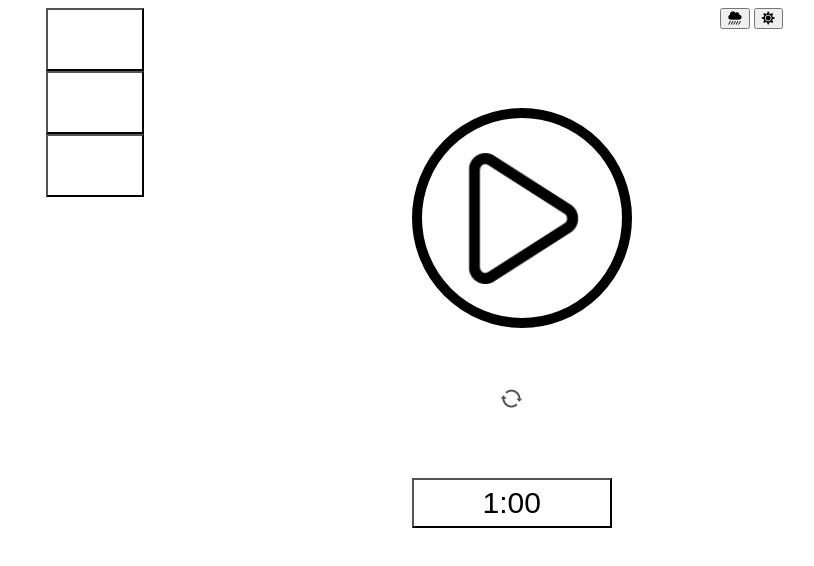
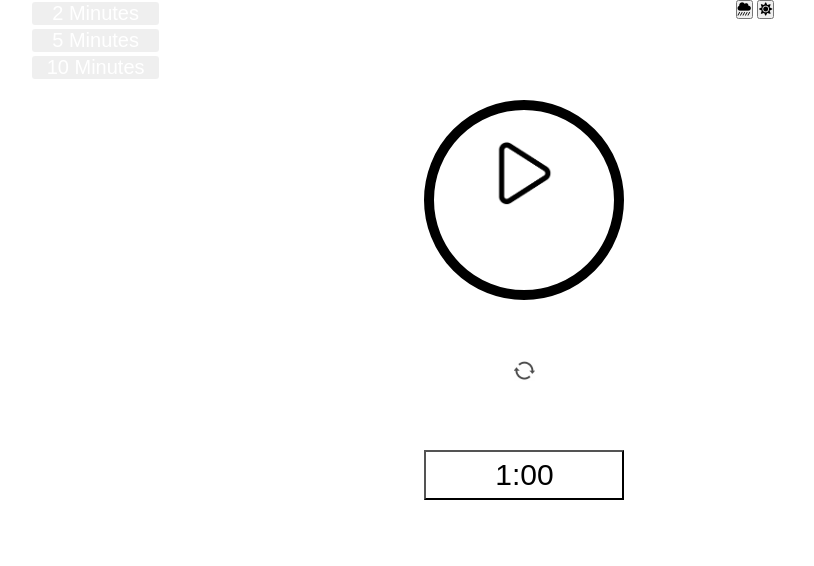
Before and after one commit to yohei-tanaka25/moggison-teamE, a plain HTML site: page index.html in a window 1280 px wide. Shown: the whole page, without its empty margins (122-936 px from the left). Drawn offline with Linux system fonts and the light colour scheme.

Commit message:
#3 #5 完了しました

```diff
--- a/style.css
+++ b/style.css
@@ -1,23 +1,40 @@
+* {
+  margin: 0;
+  padding: 0;
+  box-sizing: border-box;
+}
+
+
 .main{
     display: flex;
 }
 
 .left{
-    width: 33%;
     height: 80%;
     display: flex;
     justify-content: space-evenly;
     align-items: center;
     flex-direction: column;
+    flex: 1;
 }
 
 .left button{
     color: white;
-    width: 98px;
-    height: 63px;
-    background: none;
+    width: 30%;
+    height: 10%;
+    /* background: none;  */
     font-size: 20px;
+    border-radius: 5px;
+    cursor: pointer;
+    border: 2px solid white;
+    transition: all 0.5s ease;
 }
+
+.left button:hover {
+    background: white;
+    color: black;
+}
+
 
 .center{
     width: 33%;
```
